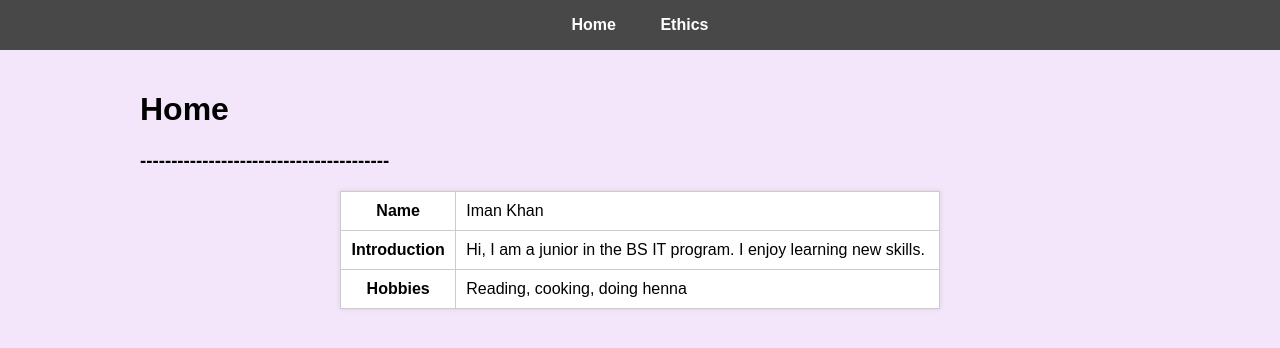
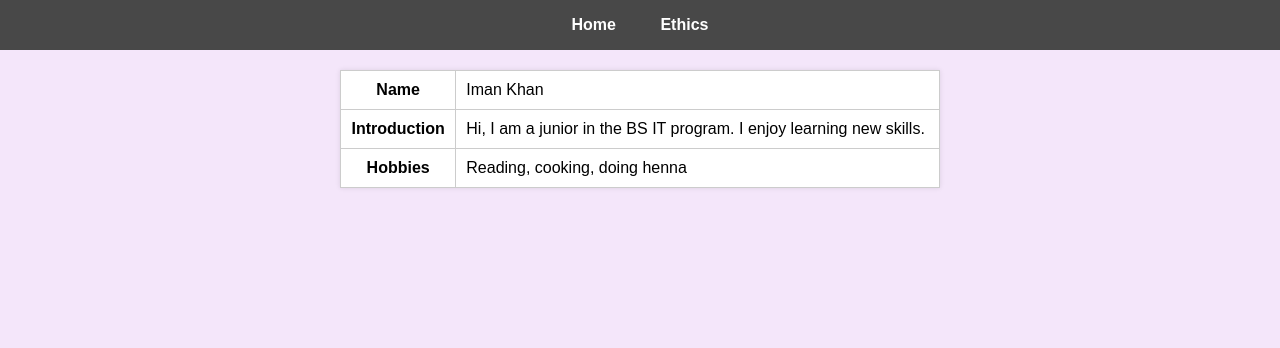
Before and after one commit to ikhan-30/ikhan-30.github.io, a plain HTML site: page index.html in a window 1280 px wide. Drawn offline with Linux system fonts and the light colour scheme.

Commit message:
Update index.html

```diff
--- a/index.html
+++ b/index.html
@@ -17,8 +17,6 @@
   </header>
 
   <main>
-    <h1>Home</h1>
-    <h3> ----------------------------------------</h3>
     <table>
       <tr>
         <th>Name</th>
```
